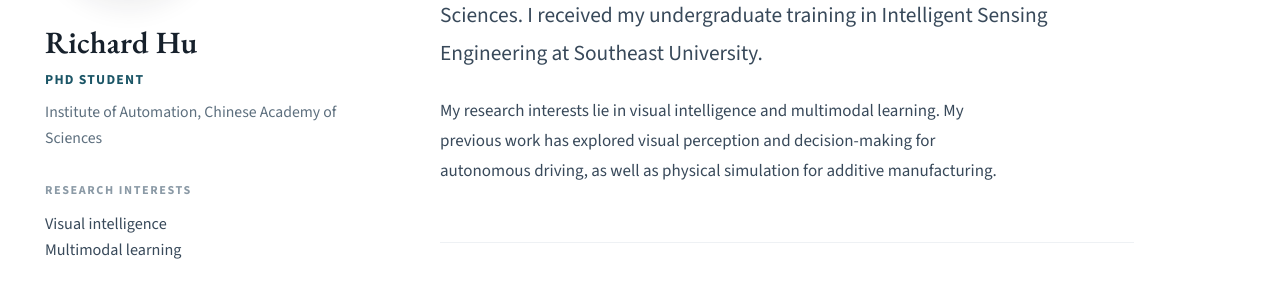
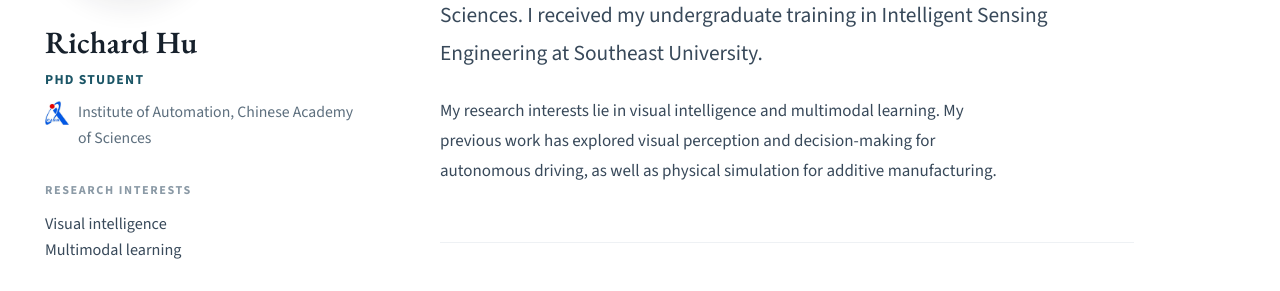
Before and after one commit to RichardHu6666/richardhu6666.github.io, a Jekyll site: the page built from index.html, in a window 1280 px wide. Shown: the part 331-622 px from the top of the page. Built offline with Jekyll 4.4.1, drawn with Linux system fonts in a browser that asks for light colours; some of the changed text lies outside the part shown.

Commit message:
Add institution marks to the education entries and the sidebar
The education section was two lines of text with no visual anchor, and the
sidebar gave no indication of which institute the affiliation belongs to.

Education entries are now a mark-plus-text grid: the official logo on the left,
then the date range, institution and role. Adding the dates also fills in
information the section was missing.

The sidebar carries a small version of the Institute of Automation mark beside
the employer line, configured through author.affiliation_logo in _config.yml, so
the affiliation is legible at a glance.

Both marks are official artwork from the institutions themselves:
  casia.png  Institute of Automation, CAS, from the 形象标识 page
  seu.png    Southeast University seal
They are trademarks of their institutions, not covered by this repository's MIT
licence; the README records the sources. .preview/prepare-logos.py regenerates
the web-sized versions, keeping the repo free of megabyte-scale originals, and
the processed files total about 54 KB.

Education entries are marked up as schema.org EducationalOrganization /
CollegeOrUniversity with the institution name and role, and the marks carry
empty alt text since the institution is already named in the adjacent heading.

Also fixes two bugs in the preview harness found while wiring this up: the
config key regex used a broad whitespace class where it needed horizontal
whitespace only, so a key with an empty value captured the following line (which
produced a spurious arXiv link in the preview rail), and the author block scan
ended at the first column-0 comment line instead of the next top-level key. The
harness now self-checks the fields it reads and exits non-zero if one is missing.

```diff
--- a/_config.yml
+++ b/_config.yml
@@ -29,6 +29,9 @@
   bio              : "Research interests in visual intelligence and multimodal learning."
   location         : ""
   employer         : "Institute of Automation, Chinese Academy of Sciences"
+  # Institution mark shown beside the employer line above. Files live in
+  # assets/images/institutions/ and are generated by .preview/prepare-logos.py.
+  affiliation_logo : "casia.png"
   uri              :
   email            : ""
 
--- a/_includes/author-profile.html
+++ b/_includes/author-profile.html
@@ -21,7 +21,12 @@
   <div class="profile__details">
     <h2 itemprop="name">{{ author.name }}</h2>
     {% if author.description.size > 0 %}<p class="profile__role">{{ author.description }}</p>{% endif %}
-    {% if author.employer.size > 0 %}<p class="profile__affiliation" itemprop="affiliation">{{ author.employer }}</p>{% endif %}
+    {% if author.employer.size > 0 %}
+      <p class="profile__affiliation" itemprop="affiliation">
+        {%- if author.affiliation_logo.size > 0 %}<img class="profile__affiliation-mark" src="{{ base_path }}/assets/images/institutions/{{ author.affiliation_logo }}" alt="" width="24" height="24" loading="lazy" decoding="async">{% endif -%}
+        <span>{{ author.employer }}</span>
+      </p>
+    {% endif %}
 
     {% if site.author_interests %}
       <div class="profile__block">
--- a/_sass/_site.scss
+++ b/_sass/_site.scss
@@ -352,10 +352,21 @@
 }
 
 .profile__affiliation {
+  display: flex;
+  align-items: flex-start;
+  gap: 9px;
   margin-top: 10px !important;
   color: var(--ink-muted);
   font-size: 0.875rem !important;
   line-height: 1.55;
+}
+
+.profile__affiliation-mark {
+  flex: 0 0 auto;
+  width: 24px;
+  height: 24px;
+  margin-top: 1px;
+  object-fit: contain;
 }
 
 .profile__block {
@@ -570,44 +581,49 @@
 
 .education-entry {
   display: grid;
-  grid-template-columns: minmax(0, 1fr) auto;
-  gap: 2px 28px;
-  align-items: baseline;
-  padding-left: 26px;
-  border-left: 2px solid var(--rule);
-  transition: border-color 0.3s var(--ease);
-}
-
-.education-entry:hover {
-  border-left-color: var(--accent-soft);
+  grid-template-columns: 44px minmax(0, 1fr);
+  gap: 0 20px;
+  align-items: start;
 }
 
 .education-entry + .education-entry {
   margin-top: 30px;
 }
 
+/* Institution mark. Both official logos are designed for white backgrounds,
+   so they sit directly on the page rather than inside a tinted chip. */
+.education-entry__mark {
+  grid-column: 1;
+  grid-row: 1;
+  width: 44px;
+  height: 44px;
+  margin-top: 2px;
+  object-fit: contain;
+}
+
+.education-entry__body {
+  grid-column: 2;
+  min-width: 0;
+}
+
 .education-entry h3 {
-  grid-column: 1;
   margin: 0 0 6px;
 }
 
 .education-entry p {
-  grid-column: 1;
   margin: 0;
   color: var(--ink-muted);
   font-size: 0.94rem;
   line-height: 1.65;
 }
 
-.education-entry .education-entry__when {
-  grid-column: 2;
-  grid-row: 1;
+.education-entry__when {
+  margin: 0 0 7px !important;
   color: var(--ink-faint);
-  font-size: 0.7rem;
+  font-size: 0.7rem !important;
   font-weight: 700;
   letter-spacing: 0.12em;
   text-transform: uppercase;
-  white-space: nowrap;
 }
 
 
@@ -735,8 +751,7 @@
     font-size: 1.09rem;
   }
 
-  .research-entry,
-  .education-entry {
+  .research-entry {
     padding-left: 18px;
   }
 
@@ -744,15 +759,15 @@
     margin-top: 34px;
   }
 
-  /* No room for a second column — the date moves under the heading. */
+  /* Keep the mark beside the text; it stays legible at this width. */
   .education-entry {
-    grid-template-columns: minmax(0, 1fr);
+    grid-template-columns: 36px minmax(0, 1fr);
+    gap: 0 14px;
   }
 
-  .education-entry .education-entry__when {
-    grid-column: 1;
-    grid-row: auto;
-    margin-bottom: 6px;
+  .education-entry__mark {
+    width: 36px;
+    height: 36px;
   }
 
   .profile {
--- a/index.html
+++ b/index.html
@@ -52,16 +52,20 @@
 
 <section id="education" class="home-section">
   <p class="section-kicker">05 / Education</p>
-  <article class="education-entry">
-    <div>
-      <h3>Institute of Automation, Chinese Academy of Sciences</h3>
-      <p>PhD student</p>
+  <article class="education-entry" itemscope itemtype="https://schema.org/EducationalOrganization">
+    <img class="education-entry__mark" src="assets/images/institutions/casia.png" alt="" width="44" height="44" loading="lazy" decoding="async">
+    <div class="education-entry__body">
+      <p class="education-entry__when">2026 – present</p>
+      <h3 itemprop="name">Institute of Automation, Chinese Academy of Sciences</h3>
+      <p itemprop="description">PhD student</p>
     </div>
   </article>
-  <article class="education-entry">
-    <div>
-      <h3>Southeast University</h3>
-      <p>Undergraduate studies in Intelligent Sensing Engineering</p>
+  <article class="education-entry" itemscope itemtype="https://schema.org/CollegeOrUniversity">
+    <img class="education-entry__mark" src="assets/images/institutions/seu.png" alt="" width="44" height="44" loading="lazy" decoding="async">
+    <div class="education-entry__body">
+      <p class="education-entry__when">2022 – 2026</p>
+      <h3 itemprop="name">Southeast University</h3>
+      <p itemprop="description">Undergraduate studies in Intelligent Sensing Engineering</p>
     </div>
   </article>
 </section>
```
Also changed, not shown: README.md, assets/images/institutions/casia.png (added), assets/images/institutions/seu.png (added).
